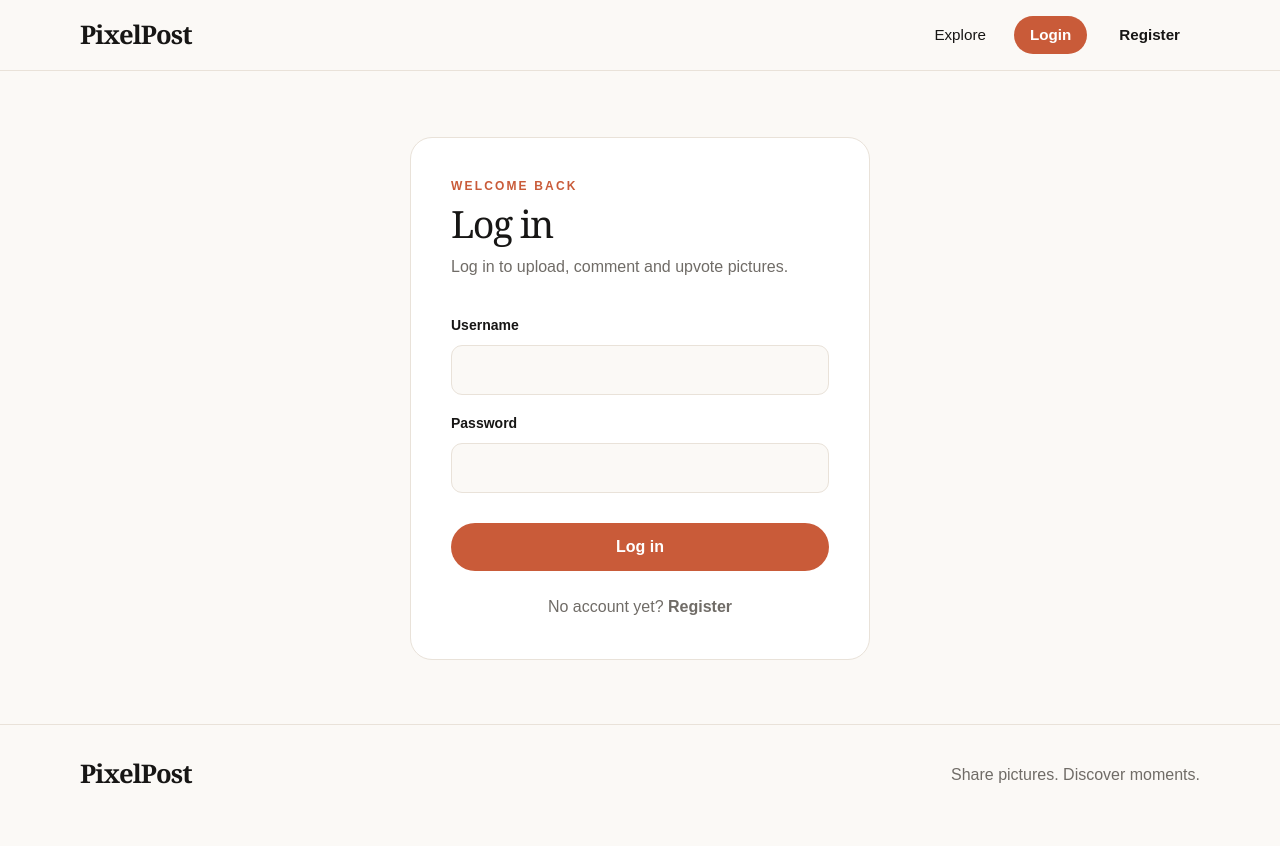
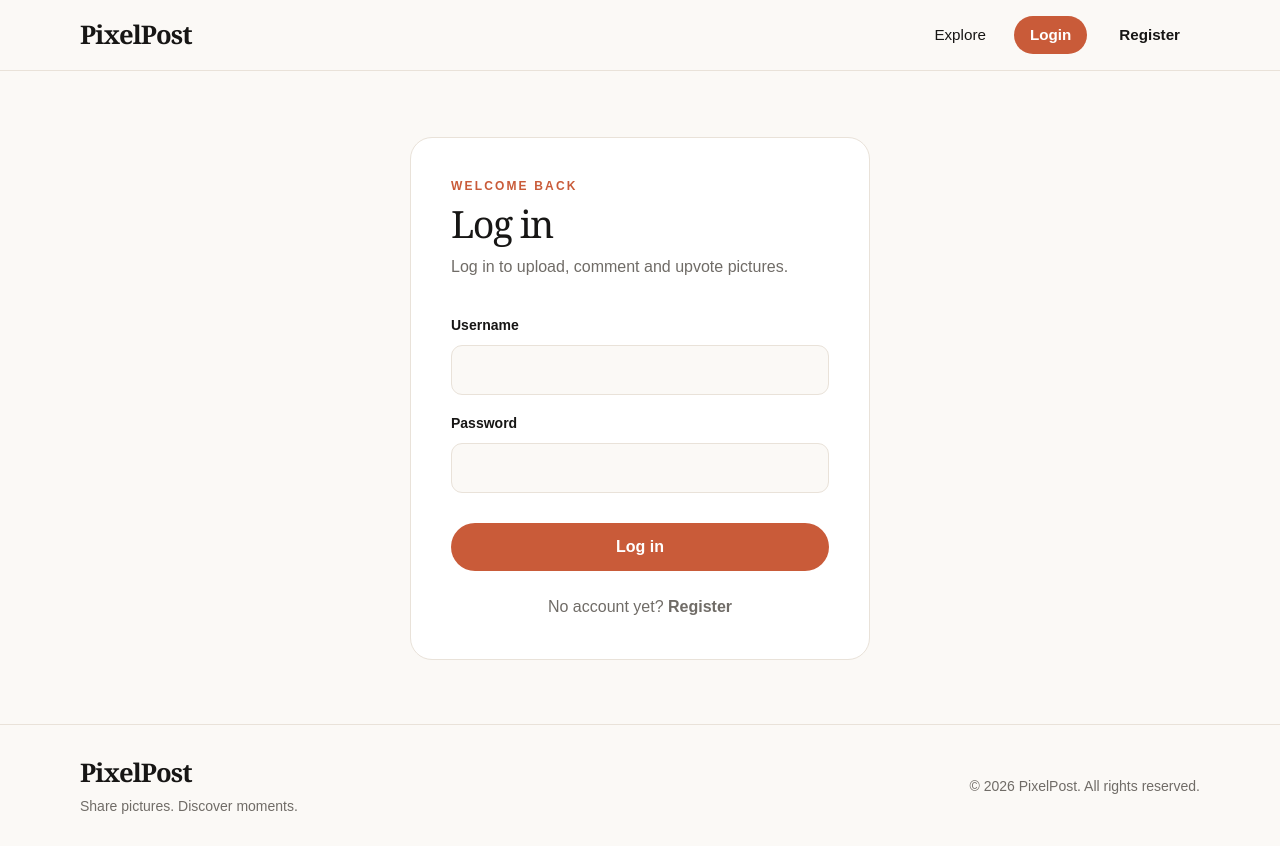
Before and after one commit to Dona-aa/Insta-Clone, a SvelteKit app: page /login in a window 1280 px wide. Before the commit the page ends 824 px from the top, so only its background shows below. Built offline with nearby package versions, Linux system fonts and the light colour scheme.

Commit message:
Improve footer

```diff
--- a/src/routes/+layout.svelte
+++ b/src/routes/+layout.svelte
@@ -104,12 +104,18 @@
 
 <footer class="border-t border-[#e9e2d9] py-[30px]">
 	<div
-		class="mx-auto flex w-[min(1120px,calc(100%-32px))] items-center justify-between text-[#706c67] max-[800px]:flex-col max-[800px]:items-start"
+		class="mx-auto flex w-[min(1120px,calc(100%-32px))] items-center justify-between gap-4 text-sm text-[#706c67] max-[800px]:flex-col max-[800px]:items-start"
 	>
-		<p class="m-0 font-serif text-[1.6rem] font-bold tracking-[-0.06rem] text-[#171615]">
-			PixelPost
-		</p>
+		<div>
+			<p class="m-0 font-serif text-[1.6rem] font-bold tracking-[-0.06rem] text-[#171615]">
+				PixelPost
+			</p>
+			<p class="m-0 mt-1">Share pictures. Discover moments.</p>
+		</div>
 
-		<p>Share pictures. Discover moments.</p>
+		<div class="text-right max-[800px]:text-left">
+			<p class="m-0">© 2026 PixelPost. All rights reserved.</p>
+
+		</div>
 	</div>
 </footer>
```
